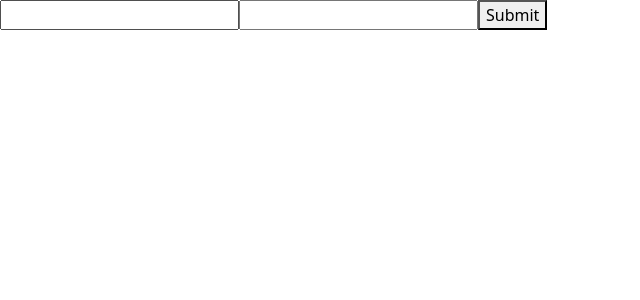
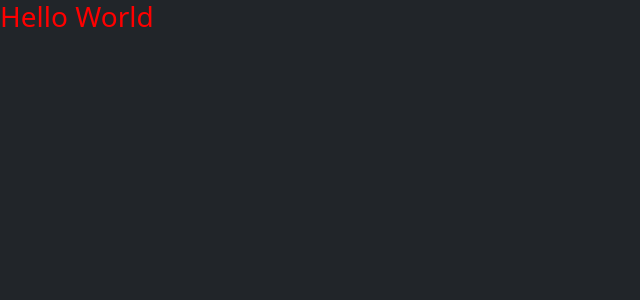
Before and after one commit to kewalkhondekar25/React-Under-The-Hood, a React (Vite) app: page / in a window 1280 px wide. Shown: the top 300 px of the page, without its empty margins (0-640 px from the left). Built offline with nearby package versions, Linux system fonts and the light colour scheme.

Commit message:
feat - innerhtml added

```diff
--- a/src/App.jsx
+++ b/src/App.jsx
@@ -32,6 +32,7 @@ import { Inline } from './Components/InlineExpression/Inline'
 import { EventHandling } from './Components/EventHandling/EventHandling'
 import { Forms } from './Components/Forms/Forms'
 import { ControlComp } from './Components/ControlUncontrolComp/ControlComp'
+import { InnerHtml } from './Components/InnerHtml/InnerHtml'
 
 function App() {
 
@@ -66,7 +67,8 @@ function App() {
       {/* <Inline/> */}
       {/* <EventHandling/> */}
       {/* <Forms/> */}
-      <ControlComp/>
+      {/* <ControlComp/> */}
+      <InnerHtml/>
     </>
   )
 }
--- /dev/null
+++ b/src/Components/InnerHtml/InnerHtml.jsx
@@ -0,0 +1,10 @@
+import React from 'react'
+
+export const InnerHtml = () => {
+    let msg = `<h3 style="color: red">Hello World</h3>`
+  return (
+    <div className='bg-dark vh-100'>
+        <div dangerouslySetInnerHTML={{__html : msg}}></div>
+    </div>
+  )
+}
```
